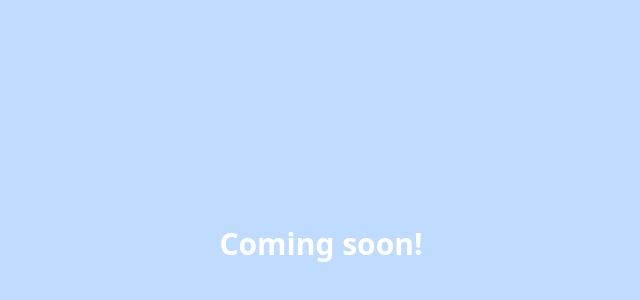
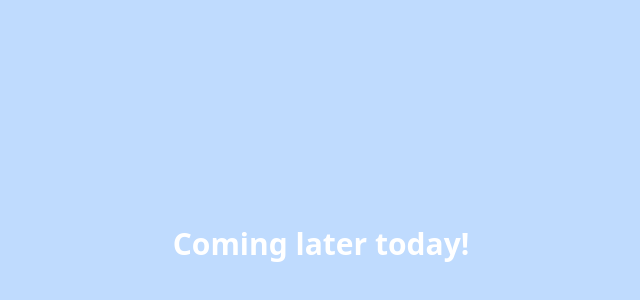
Before and after one commit to cuihaobo/cuihaobo.github.io, a React (Vite) app: page / in a window 1280 px wide. Shown: the part 156-456 px from the top of the page, without its empty margins (319-959 px from the left). Built offline with nearby package versions, Linux system fonts and the light colour scheme.

Commit message:
chore: update page to test cache

```diff
--- a/src/App.tsx
+++ b/src/App.tsx
@@ -1,7 +1,7 @@
 function App() {
   return (
     <div className="flex items-center justify-center h-screen w-screen bg-blue-200">
-      <div className="font-bold text-3xl text-white">Coming soon!</div>
+      <div className="font-bold text-3xl text-white">Coming later today!</div>
     </div>
   );
 }
```
